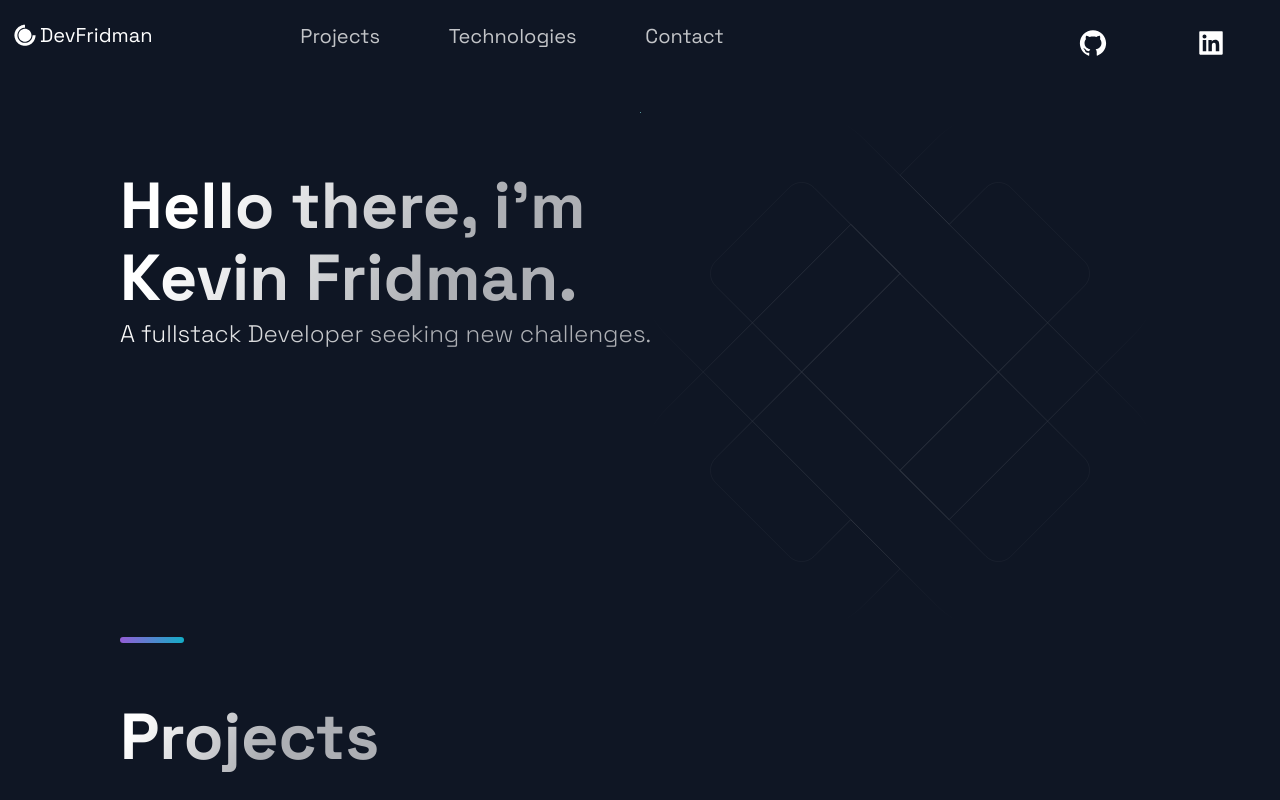
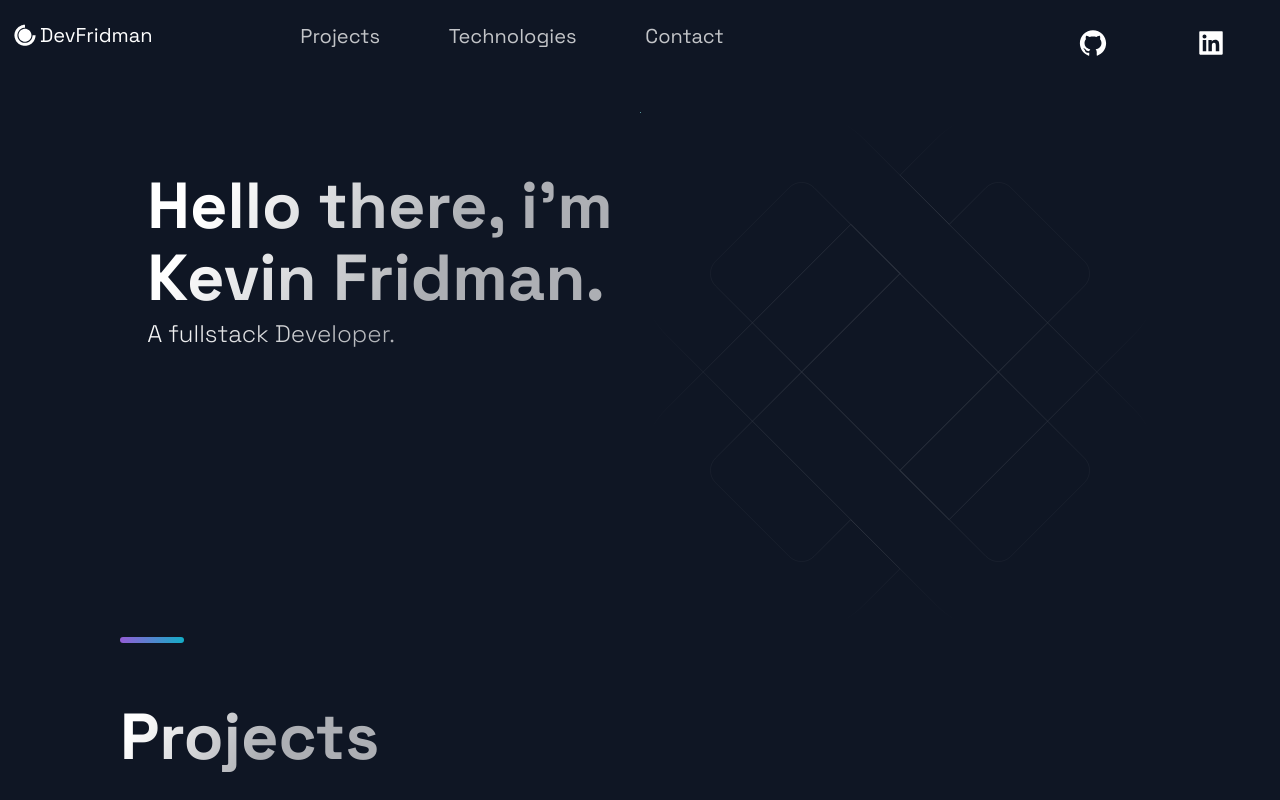
Before and after one commit to kefr1901/portfolio-react, a Next.js app: page / in a window 1280 px wide. Shown: the top 800 px of the page. Built offline with nearby package versions, Linux system fonts and the light colour scheme.

Commit message:
Update Hero.js

```diff
--- a/src/components/Hero/Hero.js
+++ b/src/components/Hero/Hero.js
@@ -11,7 +11,7 @@ const Hero = () => (
         Hello there, i'm <br />
         Kevin Fridman.
         <SectionText>
-         A fullstack Developer seeking new challenges.
+         A fullstack Developer.
         </SectionText>
       {/* <Button onClick={() => window.location = 'https://google.se'}>Contact me</Button>*/}
       </SectionTitle>
```
